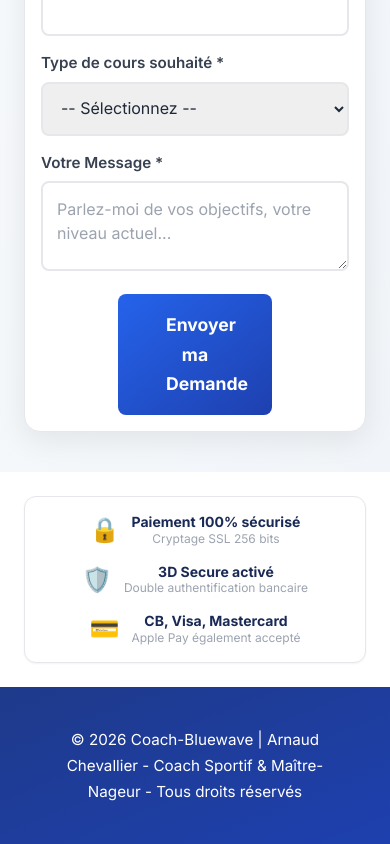
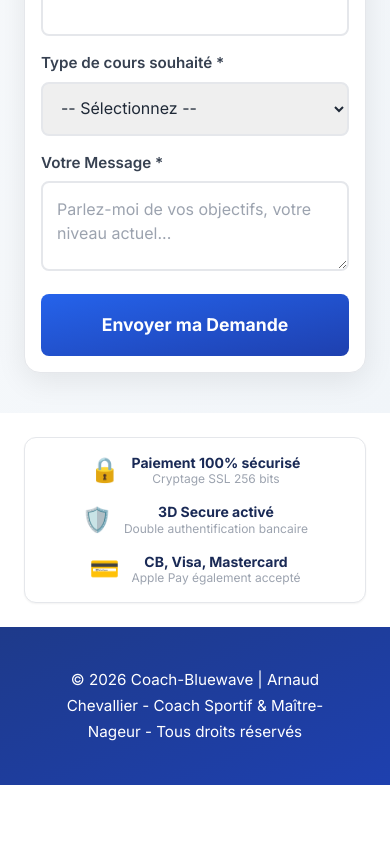
Before and after one commit to Unvodka/Coaching-and-Sport, a Next.js app: page / in a window 390 px wide. Shown: the part 8305-9149 px from the top of the page. After the commit the page ends 9090 px from the top, so only its background shows below. Built offline with nearby package versions, Linux system fonts and the light colour scheme; no server answers.

Commit message:
Make contact form button full width on small screens
Co-Authored-By: Claude Opus 4.6 <noreply@anthropic.com>

```diff
--- a/components/ContactSection.tsx
+++ b/components/ContactSection.tsx
@@ -160,7 +160,7 @@ export default function ContactSection() {
             disabled={isSubmitting}
             whileHover={{ y: -3, boxShadow: "0 10px 25px rgba(37,99,235,0.3)" }}
             whileTap={{ scale: 0.98 }}
-            className="bg-gradient-to-br from-brand-blue to-brand-navy text-white py-4 px-12 border-none rounded-lg text-[1.1rem] font-bold cursor-pointer transition-all duration-300 w-1/2 mx-auto block disabled:opacity-60 disabled:cursor-not-allowed"
+            className="bg-gradient-to-br from-brand-blue to-brand-navy text-white py-4 px-12 border-none rounded-lg text-[1.1rem] font-bold cursor-pointer transition-all duration-300 w-1/2 max-md:w-full mx-auto block disabled:opacity-60 disabled:cursor-not-allowed"
           >
             {isSubmitting ? t("contact.sending") : t("contact.submit")}
           </motion.button>
```
